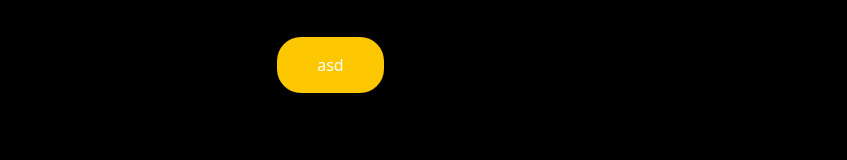
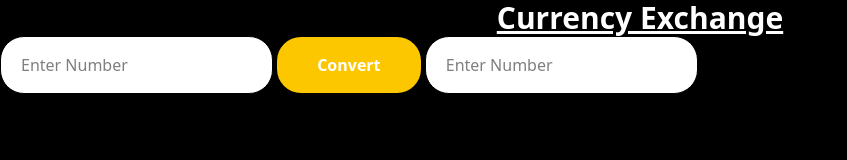
Before and after one commit to staten-island-tech/api-project-uni897, a website built with Vite: page app/index.html in a window 1280 px wide. Shown: the whole page, without its empty margins (0-847 px from the left). Built offline with nearby package versions, Linux system fonts and the light colour scheme; files whose address does not match are found by name.

Commit message:
erhgugfjhsgb

```diff
--- a/app/index.html
+++ b/app/index.html
@@ -6,13 +6,13 @@
   <link href="/app/src/style.css" rel="stylesheet">
 </head>
 <body class="bg-black">
-  <h1 class="text-center text-3xl font-bold underline">
+  <h1 class="text-center text-3xl font-bold underline text-white">
     Currency Exchange
   </h1>
   <div>
-    <input class="rounded-3xl border px-5 py-4 focus:outline-none focus:ring-3 focus:ring-indigo-500 hover:ring-3 hover:ring-indigo-500" type="number" placeholder="Enter Number">
-    <button class="rounded-3xl border-yellow-400 bg-yellow-400 hover:cursor-pointer text-white px-10 py-4">asd</button>
-    <input class="rounded-3xl border px-5 py-4 focus:outline-none focus:ring-3 focus:ring-indigo-500 hover:ring-3 hover:ring-indigo-500" type="number" placeholder="Enter Number">
+    <input class="rounded-3xl border px-5 py-4 focus:outline-none focus:ring-3 bg-white focus:ring-indigo-500 hover:ring-3 hover:ring-indigo-500" type="number" placeholder="Enter Number">
+    <button class="rounded-3xl border-yellow-400 bg-yellow-400 hover:cursor-pointer font-bold text-white px-10 py-4">Convert</button>
+    <input class="rounded-3xl border px-5 py-4 focus:outline-none focus:ring-3 bg-white focus:ring-indigo-500 hover:ring-3 hover:ring-indigo-500" type="number" placeholder="Enter Number">
   </div>
 </body>
 <script type="module" src="src/main.js"></script>
```
